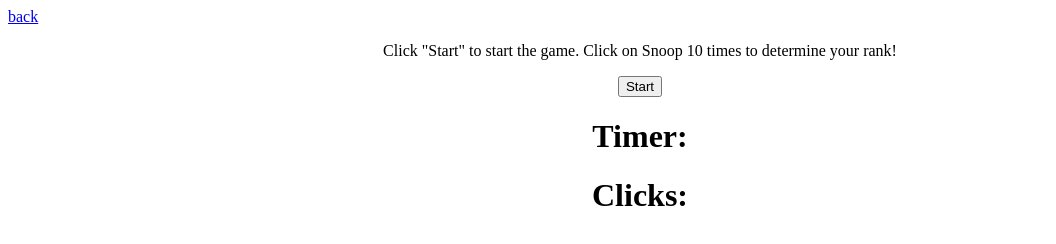
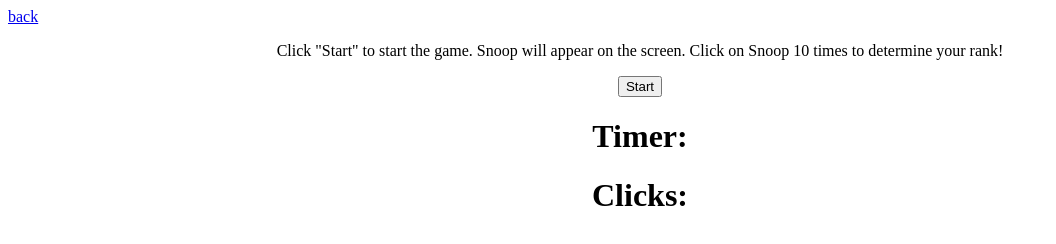
Before and after one commit to craftman32/craftman32.github.io, a plain HTML site: page projects/clicksnoop.html in a window 1280 px wide. Shown: the whole page, without its empty margins (0-1056 px from the left). Drawn offline with nearby package versions, Linux system fonts and the light colour scheme.

Commit message:
quick fix

```diff
--- a/projects/clicksnoop.html
+++ b/projects/clicksnoop.html
@@ -1,13 +1,13 @@
 <html>
 <head>
-	<title>Snoop Dogg Moving Page</title>
+	<title>Sobriety Test</title>
 	<script type="text/javascript" src="http://ajax.googleapis.com/ajax/libs/jquery/1.7.1/jquery.min.js"></script>
 	<link href="favicon.ico" rel="icon" type="image/x-icon" />
 </head>
 <body>
 		<a href="../index.html">back</a>
 		<center>
-			<p>Click "Start" to start the game. Click on Snoop 10 times to determine your rank!</p>
+			<p>Click "Start" to start the game. Snoop will appear on the screen. Click on Snoop 10 times to determine your rank!</p>
 			<button id="start" onClick="startTimer()">Start</button>
 			<h1>Timer:<span id="timer"></span></h1>
 			<h1>Clicks:<span id="clicks"></span></h1>
```
Also changed, not shown: index.html (+1 -0 lines).
